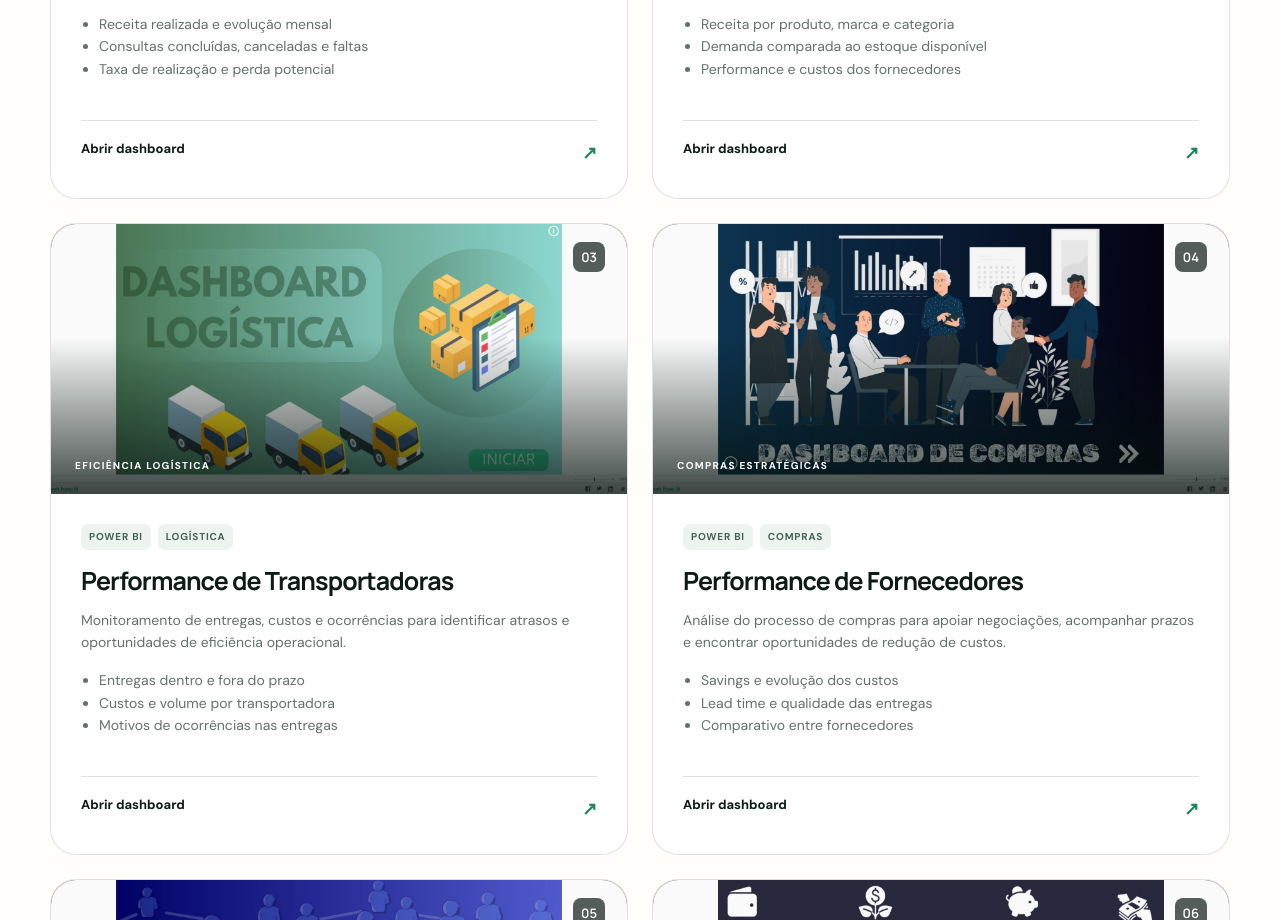
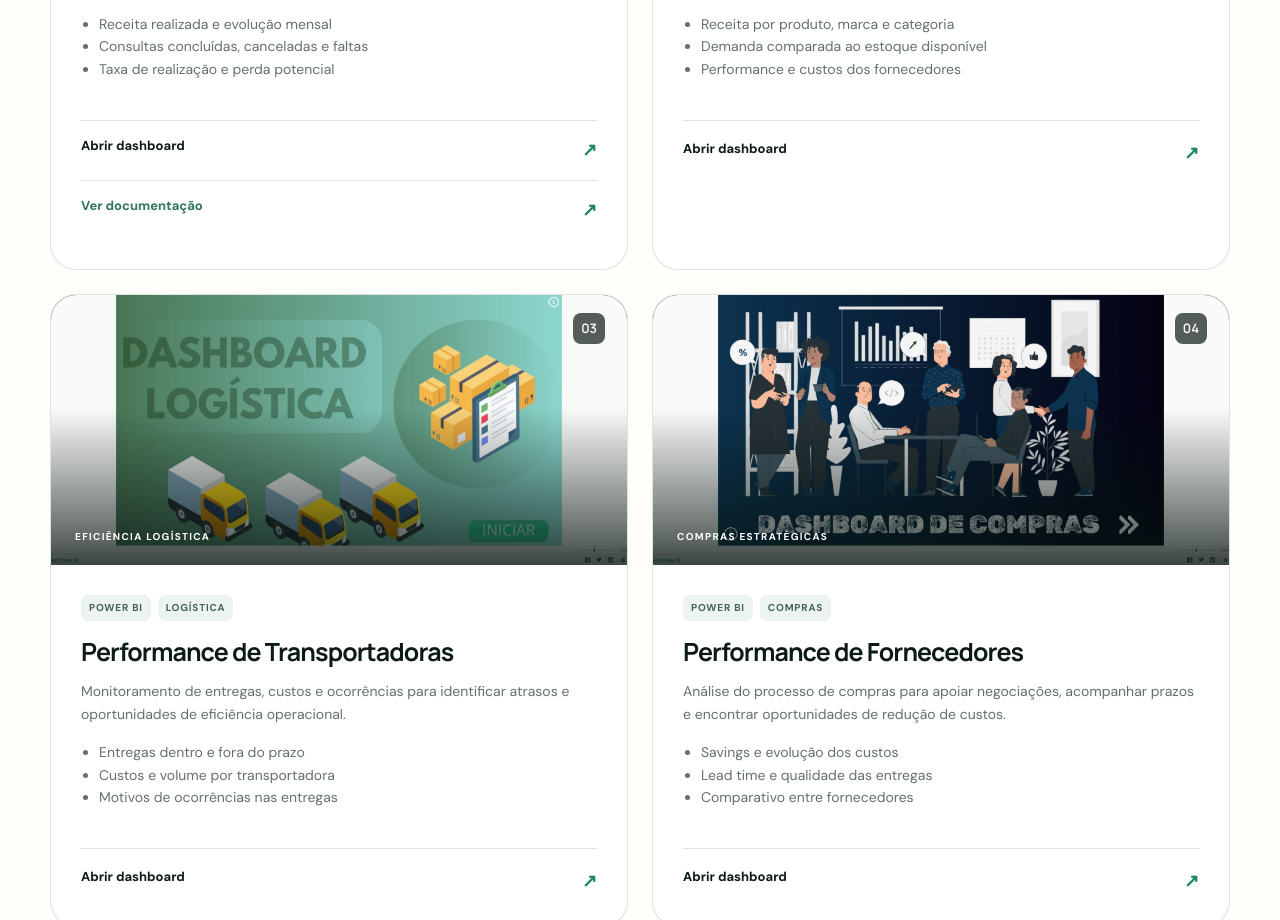
Before and after one commit to victorpires77/portfolio-dados, a plain HTML site: page docs/index.html in a window 1280 px wide. Shown: the part 1785-2705 px from the top of the page. Drawn offline with Linux system fonts and the light colour scheme.

Commit message:
Adicionar documentacao do dashboard clinica medica

```diff
--- a/docs/index.html
+++ b/docs/index.html
@@ -123,12 +123,20 @@
                 <li>Consultas concluídas, canceladas e faltas</li>
                 <li>Taxa de realização e perda potencial</li>
               </ul>
+              <div class="project-actions">
                 <a
                   class="project-link"
                   href="https://app.powerbi.com/view?r=eyJrIjoiOTc1NmZhN2UtMzY0YS00YzFiLTk5ZGUtZjdkYTY1NTI3MzhmIiwidCI6IjI0OTQ3ZDIyLTUyYTMtNGFjNS1iZTM3LTQ2ZTVjMzUzMDFiMSJ9&pageName=f2a625908e7d246c0093"
                   target="_blank"
                   rel="noreferrer"
                 >Abrir dashboard <span>↗</span></a>
+                <a
+                  class="project-link project-doc-link"
+                  href="https://github.com/victorpires77/portfolio-dados/blob/main/docs/projetos/dashboard-clinica-medica.md"
+                  target="_blank"
+                  rel="noreferrer"
+                >Ver documentação <span>↗</span></a>
+              </div>
             </div>
           </article>
 
--- a/docs/styles.css
+++ b/docs/styles.css
@@ -199,6 +199,9 @@ h1 em { color: #328661; font-style: normal; }
 .project-content ul { padding-left:18px; min-height:85px; }
 .project-link { display:flex; justify-content:space-between; border-top:1px solid var(--line); padding-top:18px; margin-top:22px; font-size:13px; font-weight:700; }
 .project-link span { color:#21865e; font-size:18px; }
+.project-actions .project-link { margin-top:0; padding:15px 0; }
+.project-actions .project-link:first-child { margin-top:22px; }
+.project-actions .project-doc-link { color:#32745c; }
 
 .process { background:#e6e3d9; }
 .process-grid { display:grid; grid-template-columns:repeat(4,1fr); border-top:1px solid var(--line); }
```
Also changed, not shown: 2 other files. Lines whose indentation alone changed are shown as unchanged.
